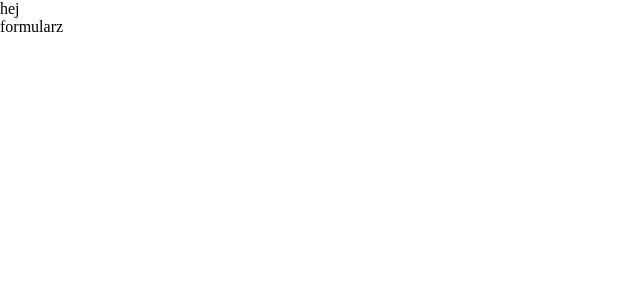
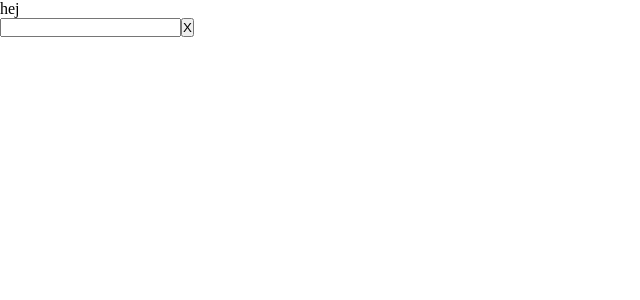
Before and after one commit to Oskiwariat/Weather-App, a React (Create React App) app: page / in a window 1280 px wide. Shown: the top 300 px of the page, without its empty margins (0-640 px from the left). Built offline with nearby package versions, Linux system fonts and the light colour scheme; the HTML template or start-up script is replaced by a standard one.

Commit message:
engineer the form and weather components

```diff
--- a/src/components/Form.js
+++ b/src/components/Form.js
@@ -1,13 +1,21 @@
 import React from "react";
 
-class Form extends React.Component {
-  render() {
-    return (
-      <>
-        <div>formularz</div>
-      </>
-    );
-  }
-}
+const Form = (props) => {
+  const { value, onchange, onsubmit } = props;
+
+  return (
+    <>
+      <form onSubmit={onsubmit} className="search">
+        <input
+          className="search__city-input"
+          type="text"
+          value={value}
+          onChange={onchange}
+        />
+        <button className="search__btn">X</button>
+      </form>
+    </>
+  );
+};
 
 export default Form;
--- a/src/components/Weather.js
+++ b/src/components/Weather.js
@@ -2,12 +2,38 @@ import React from "react";
 
 import Form from "./Form";
 
+const APIKey = "25be78386a15a34cab381c020599ee67";
+
 class Weather extends React.Component {
+  state = {
+    err: null,
+    value: "",
+  };
+
+  handleChange = (e) => {
+    this.setState({
+      value: e.target.value,
+    });
+  };
+
+  handleFormSubmit = (e) => {
+    if (this.state.value === "") {
+      return alert("Enter the city!");
+    }
+    e.preventDefault();
+
+    const API = `http://api.openweathermap.org/data/2.5/weather?q=${this.state.value}&APPID=${APIKey}&units=metric`;
+  };
+
   render() {
     return (
       <>
         <div>hej</div>
-        <Form />
+        <Form
+          value={this.state.value}
+          onchange={this.handleChange}
+          onsubmit={this.handleFormSubmit}
+        />
       </>
     );
   }
```
